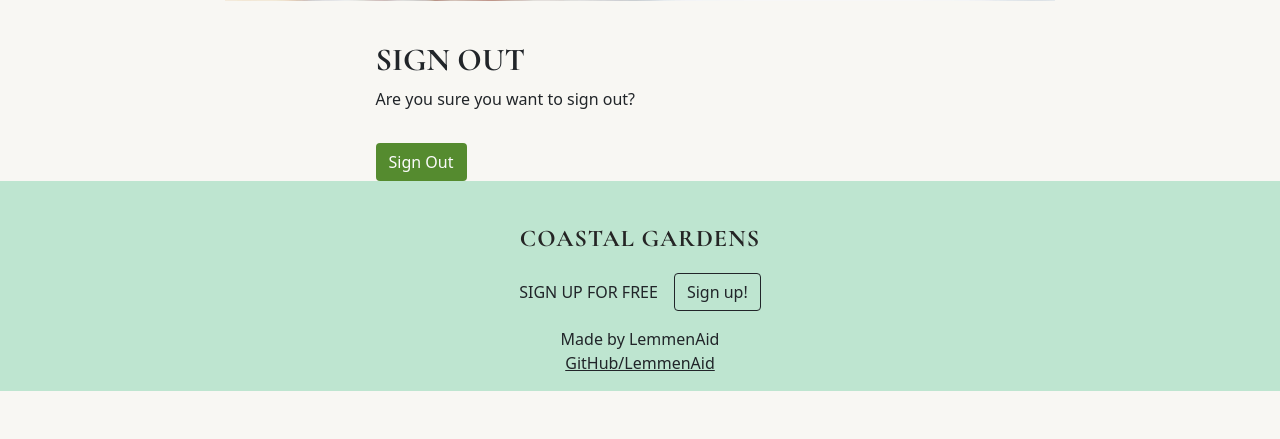
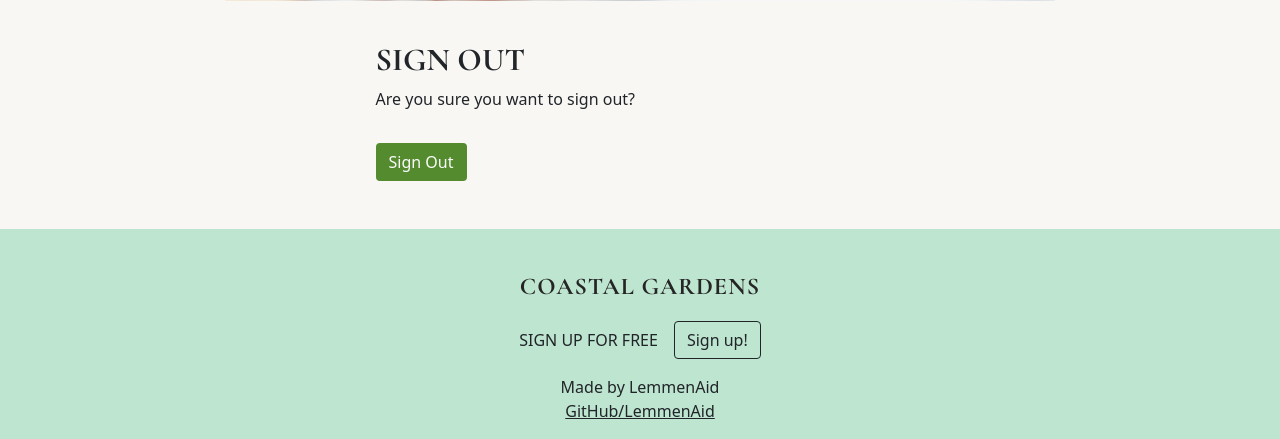
Before and after one commit to LemmenAid/coastal-gardens, a Django app: page /accounts/logout/ in a window 1280 px wide. Shown: the part 634-1073 px from the top of the page. Before the commit the page ends 1025 px from the top, so only its background shows below. Run offline with Django 4.2, Linux system fonts and the light colour scheme; the visitor is signed in with stand-in values (Sample User, id 1).

Commit message:
Add margin to bottom of logout page

```diff
--- a/templates/account/logout.html
+++ b/templates/account/logout.html
@@ -32,7 +32,7 @@
                     {% if redirect_field_value %}
                     <input type="hidden" name="{{ redirect_field_name }}" value="{{ redirect_field_value }}" />
                     {% endif %}
-                    <button class="btn btn-signup right" type="submit">{% trans 'Sign Out' %}</button>
+                    <button class="btn btn-signup right mb-5" type="submit">{% trans 'Sign Out' %}</button>
                 </form>
             </div>
         </div>
```
